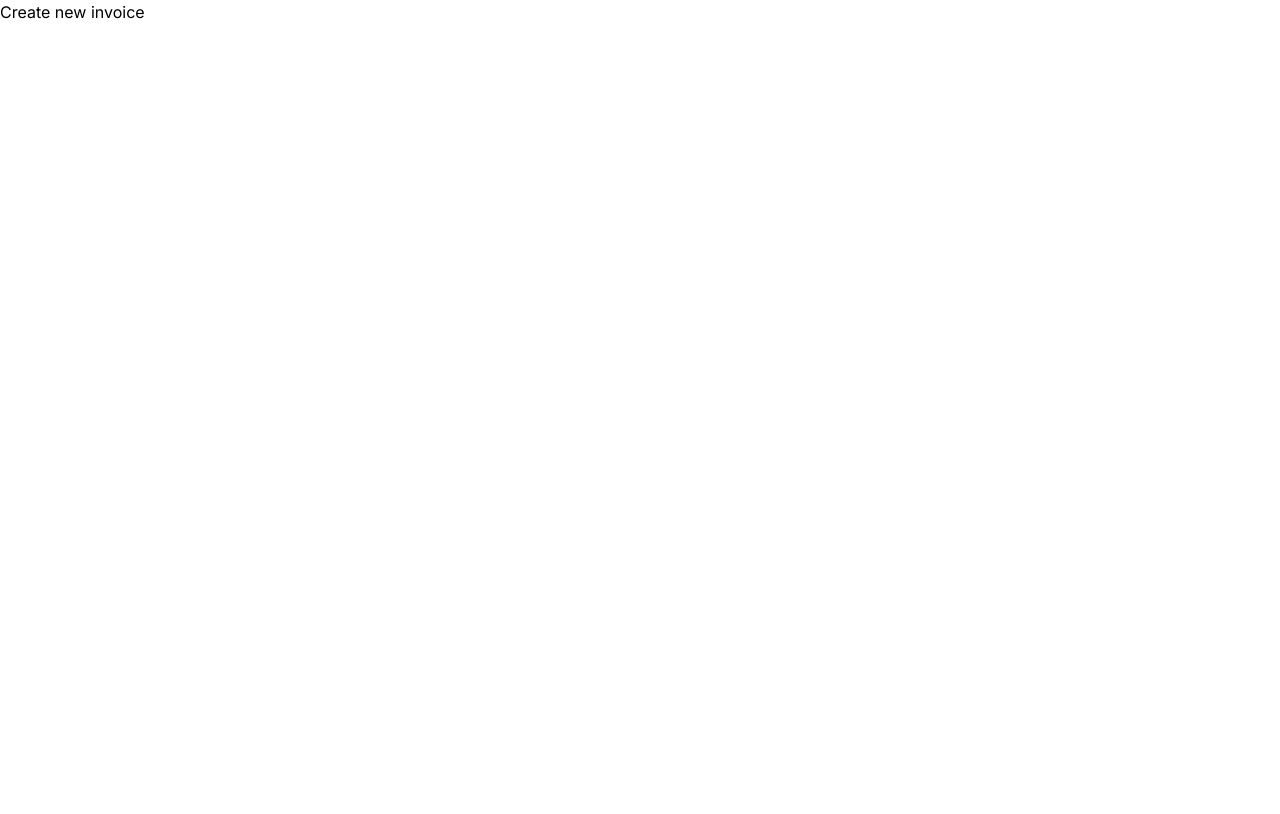
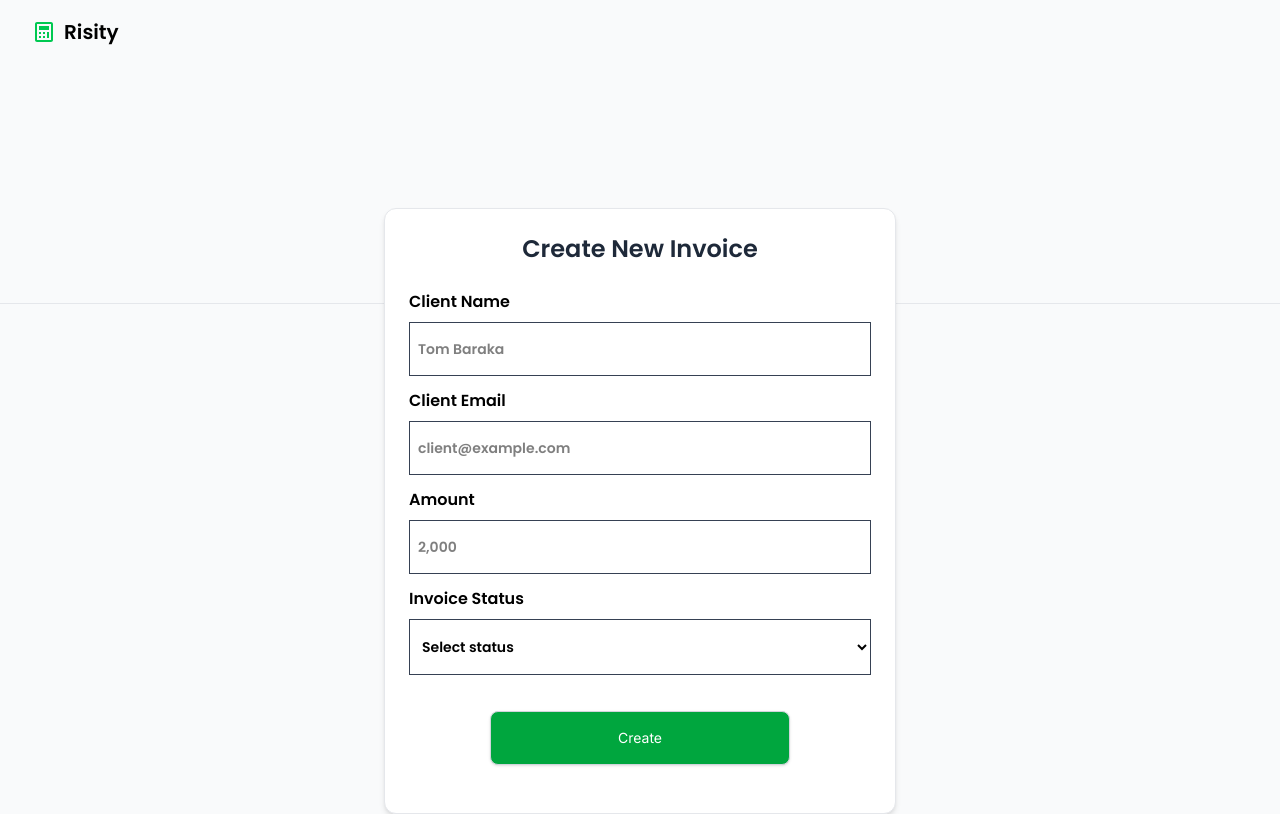
Before and after one commit to faithgaiciumia/risity, a Next.js app: page /invoices/new in a window 1280 px wide. Built offline with nearby package versions, Linux system fonts and the light colour scheme.

Commit message:
new invoice form created and styled

```diff
--- a/app/invoices/new/page.tsx
+++ b/app/invoices/new/page.tsx
@@ -1,7 +1,46 @@
-export default function CreateInvoice(){
-    return(
-        <div>
-            <h1>Create new invoice</h1>
+import { poppins } from "@/app/ui/fonts";
+import NewInvoiceForm from "@/app/ui/NewInvoice/NewInvoiceForm";
+import Link from "next/link";
+import { BiCalculator } from "react-icons/bi";
+
+export default function CreateInvoice() {
+  return (
+    <>
+      <main>
+        <div className="min-h-screen bg-gray-50">
+          {/* top bar */}
+          <div className="max-w-7xl mx-auto px-4 sm:px-6 lg:px-8">
+            <div className="flex justify-between items-center h-16">
+              <Link href={"/"} className="hover:underline">
+                <div className="flex items-center space-x-2">
+                  <BiCalculator className="text-green-500 text-2xl" />
+                  <h1 className={`${poppins.className} text-xl font-semibold`}>
+                    Risity
+                  </h1>
+                </div>
+              </Link>
+            </div>
+          </div>
+          {/* Decorative Top Section */}
+          <div className="border-b border-gray-200 w-full h-[30vh]" />
+
+          {/* Login Card */}
+          <div className="bg-white shadow-md rounded-xl p-6 border border-gray-200 w-[90%] sm:w-[60%] md:w-[40%] mx-auto -mt-24">
+            <div className="flex flex-col gap-6 justify-center items-center">
+              {/* Title */}
+              <h1
+                className={`${poppins.className} text-2xl font-bold text-gray-800`}
+              >
+                Create New Invoice
+              </h1>
+            </div>
+            {/* inputs */}
+            <div className="w-full  my-6">
+              <NewInvoiceForm />
+            </div>
+          </div>
         </div>
-    )
+      </main>
+    </>
+  );
 }
--- a/app/lib/actions.ts
+++ b/app/lib/actions.ts
@@ -20,6 +20,13 @@ export async function handleSignOut() {
   await signOut({ redirectTo: "/" });
 }
 
-export async function createNewInvoice(data:FormData){
-  await createInvoice(data);
+export async function createNewInvoice(
+  prevState: string | undefined,
+  formData: FormData
+) {
+  try {
+    console.log(formData);
+  } catch (error) {
+    return "Something went wrong.";
+  }
 }
--- /dev/null
+++ b/app/ui/NewInvoice/NewInvoiceForm.tsx
@@ -0,0 +1,106 @@
+"use client";
+import { FaSpinner } from "react-icons/fa6";
+import { poppins } from "../fonts";
+import { useActionState } from "react";
+import { createNewInvoice } from "@/app/lib/actions";
+
+export default function NewInvoiceForm() {
+  const [errorMessage, formAction, isPending] = useActionState(
+    createNewInvoice,
+    undefined
+  );
+  return (
+    <form className="space-y-3" action={formAction}>
+      {/* client name input group */}
+      <div>
+        <div>
+          <label className={`mb-4 font-bold ${poppins.className}`}>
+            Client Name
+          </label>
+        </div>
+        <div>
+          <input
+            type="text"
+            required
+            name="clientName"
+            placeholder="Tom Baraka"
+            className={`w-full border px-2 py-4 mt-2 border-gray-700 text-sm ${poppins.className}`}
+          />
+        </div>
+      </div>
+      {/* client email input group */}
+      <div>
+        <div>
+          <label className={`mb-4 font-bold ${poppins.className}`}>
+            Client Email
+          </label>
+        </div>
+        <div>
+          <input
+            type="email"
+            required
+            name="clientName"
+            placeholder="client@example.com"
+            className={`w-full border px-2 py-4 mt-2 border-gray-700 text-sm ${poppins.className}`}
+          />
+        </div>
+      </div>
+      {/* invoice amount input group */}
+      <div>
+        <div>
+          <label className={`mb-4 font-bold ${poppins.className}`}>
+            Amount
+          </label>
+        </div>
+        <div>
+          <input
+            type="text"
+            name="amount"
+            required
+            placeholder="2,000"
+            className={`w-full border px-2 py-4 mt-2 border-gray-700 text-sm ${poppins.className}`}
+          />
+        </div>
+      </div>
+      {/* invoice status input group */}
+      <div>
+        <div>
+          <label className={`mb-4 font-bold ${poppins.className}`}>
+            Invoice Status
+          </label>
+        </div>
+        <div>
+          <select
+            required
+            name="status"
+            className={`w-full border px-2 py-4 mt-2 border-gray-700 text-sm ${poppins.className}`}
+            defaultValue={""}
+          >
+            <option value="" disabled>
+              Select status
+            </option>
+            <option value="Paid">Paid</option>
+            <option value="Pending">Pending</option>
+            <option value="Overdue">Overdue</option>
+          </select>
+        </div>
+      </div>
+      {/* create button */}
+      <div className="w-full flex justify-center">
+        <button
+          type="submit"
+          disabled={isPending}
+          className="mt-6 w-[300px] flex items-center justify-center gap-2 rounded-lg border border-gray-300 bg-green-600 text-white px-6 py-4 text-sm font-medium shadow-sm hover:bg-green-900 hover:text-white transition"
+        >
+          {isPending ? (
+            <span className="flex items-center gap-2">
+              <FaSpinner className="animate-spin" /> Creating ...
+            </span>
+          ) : (
+            "Create"
+          )}
+        </button>
+      </div>
+    </form>
+  );
+}
```
